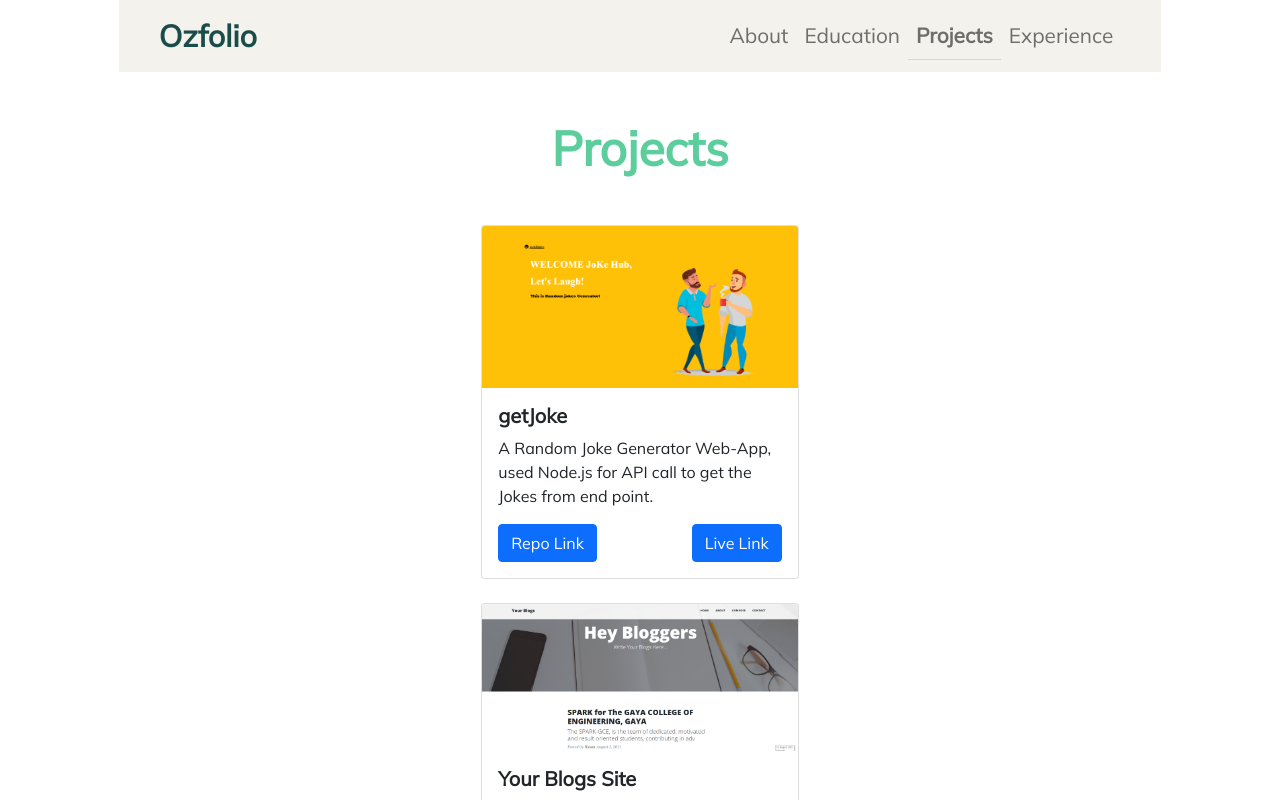
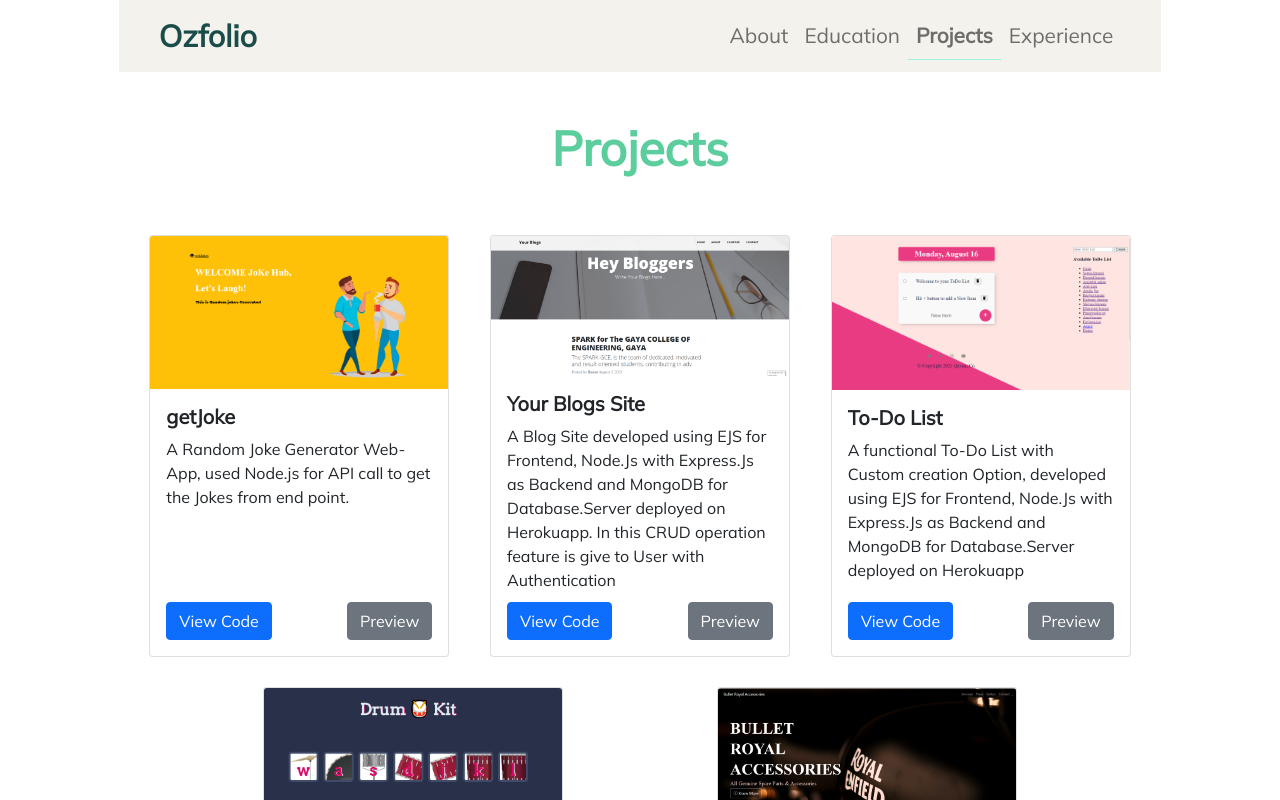
Before and after one commit to mdozairq/Ozfolio, a React (Create React App) app: page /project in a window 1280 px wide. Shown: the top 800 px of the page. Built offline with nearby package versions, Linux system fonts and the light colour scheme.

Commit message:
added flex

```diff
--- a/src/components/Card.jsx
+++ b/src/components/Card.jsx
@@ -2,15 +2,20 @@ import React from 'react';
 
 function Card(props) {
     return (
-        <div>
-            <div className="col-md-4 col-10 mx-auto">
+        <div style={{display:"flex"}}>
+            <div style={{display:"flex", width:"300px", margin:"10px 10px 20px 10px"}} >
                                     <div class="card">
                                         <img src={props.imgsrc} className="card-img-top" alt="{props.title}" />
-                                        <div className="card-body">
-                                            <h5 className="card-title font-weight-bold">{props.title}</h5>
-                                            <p className="card-text">{props.description}</p>
-                                            <a href={props.repolink} className="btn btn-primary float-left">Repo Link</a>
-                                            <a href={props.livelink} className="btn btn-primary float-right">Live Link</a>
+                                        <div className="card-body" style={{display:"flex", flexDirection:"column", justifyContent:"space-between"}} >
+                                                <div style={{marginBottom:"10px"}}>
+                                                    <h5 className="card-title font-weight-bold">{props.title}</h5>
+                                                    <p className="card-text">{props.description}</p>
+                                                </div>
+                                                <div style={{display:"flex",justifyContent:"space-between" }}>
+                                                    <a href={props.repolink} className="btn btn-primary ">View Code</a>
+                                                    <a href={props.livelink} className="btn btn-secondary ">Preview</a>
+                                                </div>
+
                                         </div>
                                     </div>
                                 </div>
--- a/src/components/Project.jsx
+++ b/src/components/Project.jsx
@@ -3,6 +3,15 @@ import Card from "./Card";
 import Footer from "./Footer";
 import projectData from "./projectData";
 
+
+const cardContainer = {
+    display:"flex",
+    flexWrap : "wrap",
+    justifyContent : "space-evenly",
+    alignItems : "space-evenly",
+    height : "auto",
+
+}
 const Project = () =>{
     return(
         <>
@@ -12,7 +21,7 @@ const Project = () =>{
                 <div className="container-fluid mb-5">
                     <div className="row">
                         <div className="col-10 mx-auto">
-                            <div className="row gy-4">
+                            <div style={cardContainer}>
                                 {
                                     projectData.map((val, ind)=>{
                                         return <Card key={ind} imgsrc={val.imgsrc} title={val.title} description={val.description} repolink={val.repolink} livelink={val.livelink} />
```
